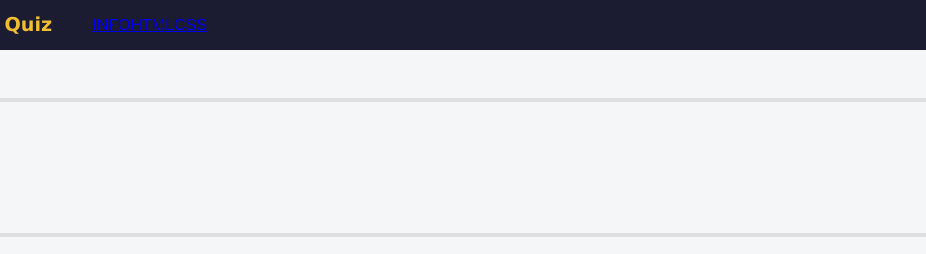
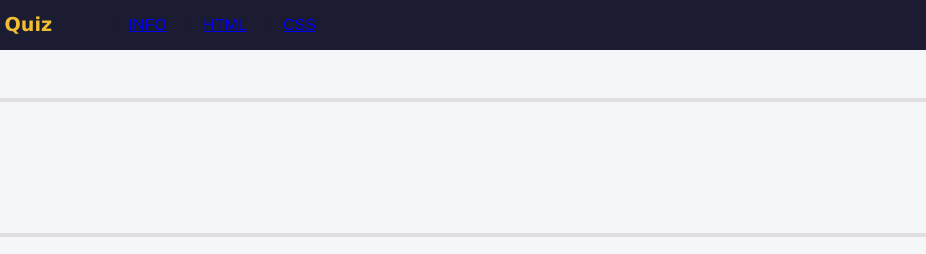
Before and after one commit to stanlon/6_Accessibility_Quiz, a plain HTML site: page index.html in a window 1280 px wide. Shown: the top 254 px of the page, 354-1280 px from the left. Drawn offline with Linux system fonts and the light colour scheme.

Commit message:
Spaced out nav links

```diff
--- a/css/styles.css
+++ b/css/styles.css
@@ -19,6 +19,12 @@ header {
     padding: 0.4rem;
 }
 
+nav {
+    width: 50%;
+    max-width: 300px;
+    height: 50px;
+}
+
 nav > ul {
     display: flex;
     justify-content: space-evenly;
```
